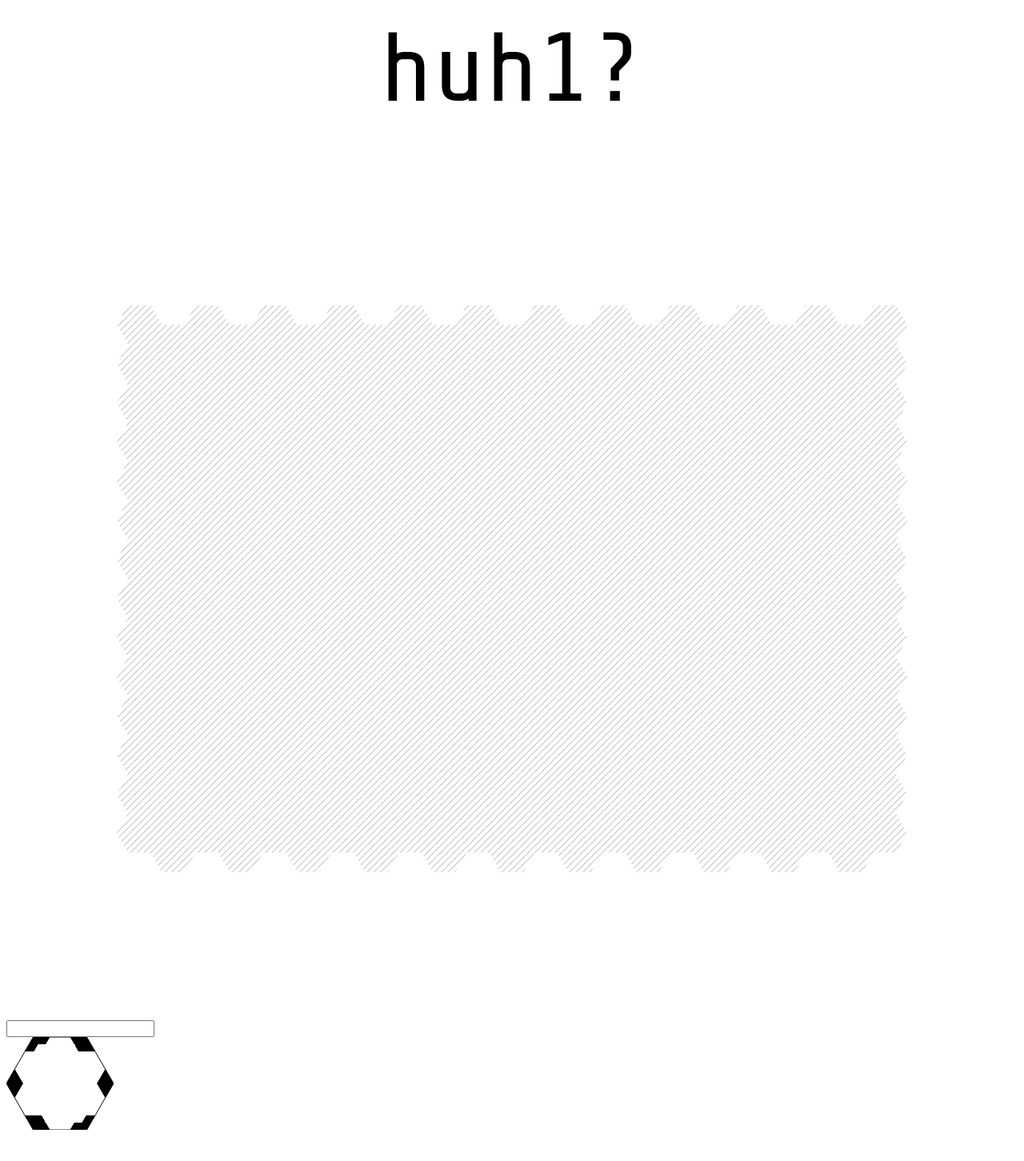
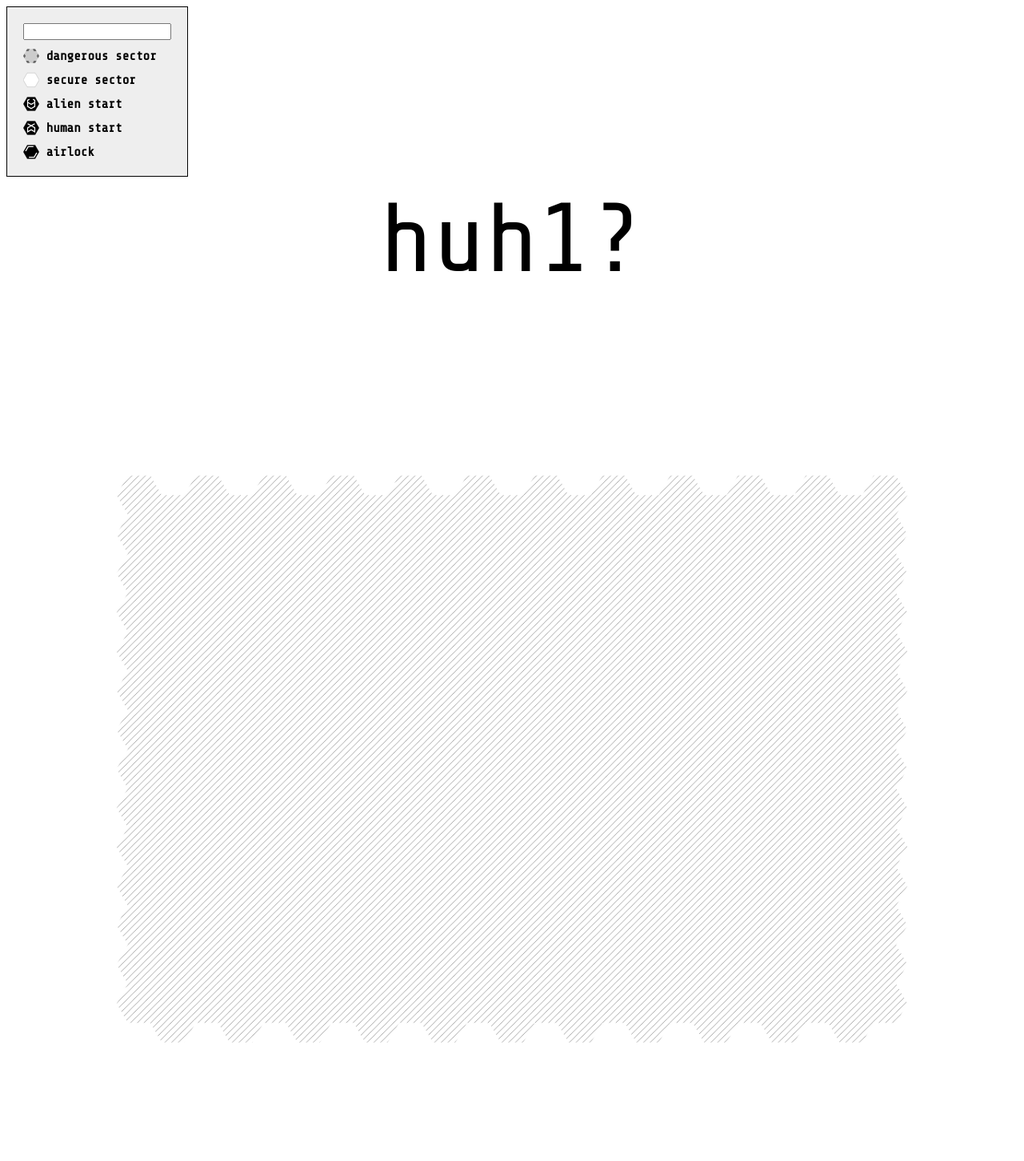
Before and after one commit to tomgp/escape-maps, a website: page site/index.html in a window 1280 px wide. Shown: the whole page at 80% size. Before the commit the page ends 1425 px from the top, so only its background shows below. Drawn offline with nearby package versions, Linux system fonts and the light colour scheme.

Commit message:
allows the user to choose particular icons to apply to the map
as opposed to making the user cycle through all the options

```diff
--- a/site/index.html
+++ b/site/index.html
@@ -6,6 +6,39 @@
   <script src="bundle.js"></script>
 </head>
 <body>
+<div class="ui">
+    <input type="text" name="title-input">
+    <div class="key-element" data-state="dangerous">
+        <svg class="key-icon" viewBox="0 0 134 116">
+            <use href="#hexagon-icon" fill="#CCCCCC"></use>
+            <use href="#dangerous-icon"></use>
+        </svg>
+    <span class="key-text">dangerous sector</span></div>
+    <div class="key-element" data-state="secure">
+        <svg class="key-icon" viewBox="0 0 134 116">
+            <use href="#hexagon-icon" fill="#FFFFFF" stroke="#000000"></use>
+            <use href="#secure-icon"></use>
+        </svg>
+    <span class="key-text">secure sector</span></div>
+    <div class="key-element" data-state="alien-start">
+        <svg class="key-icon" viewBox="0 0 134 116">
+            <use href="#hexagon-icon" fill="#000000" stroke="#FFFFFF"></use>
+            <use href="#alien-start-icon" fill="#FFFFFF"></use>
+        </svg>
+    <span class="key-text">alien start</span></div>
+    <div class="key-element" data-state="human-start">
+        <svg class="key-icon" viewBox="0 0 134 116">
+            <use href="#hexagon-icon" fill="#000000" stroke="#FFFFFF"></use>
+            <use href="#human-start-icon" fill="#FFFFFF"></use>
+        </svg>
+    <span class="key-text">human start</span></div>
+    <div class="key-element" data-state="airlock">
+        <svg class="key-icon" viewBox="0 0 134 116">
+            <use href="#hexagon-icon" fill="#000000" stroke="#FFFFFF"></use>
+            <use href="#airlock-icon" fill="#FFFFFF"></use>
+        </svg>
+    <span class="key-text">airlock</span></div>
+</div>
 <svg xmlns="http://www.w3.org/2000/svg" width="100%" height="100%" fill-rule="evenodd" stroke-linecap="round" stroke-linejoin="round" stroke-miterlimit="1.5" clip-rule="evenodd" version="1.1" viewBox="0 0 3000 3000" xml:space="preserve">
   <defs>
     <pattern id="hatching" patternUnits="userSpaceOnUse" width="20" height="20"><path d="M 0,20 l 20,-20 M -5,5 l 10,-10 M 15,25 l 10,-10" stroke-width="1" shape-rendering="auto" stroke="#343434" stroke-linecap="square"></path></pattern></defs>
@@ -340,30 +373,27 @@
     custom map
   </text>
 </svg>
-<div class="UI">
-<input type="text" name="title-input">
-</div>
-<svg width="134" height="116" viewBox="0 0 134 116" version="1.1" xmlns="http://www.w3.org/2000/svg" xmlns:xlink="http://www.w3.org/1999/xlink" xml:space="preserve" xmlns:serif="http://www.serif.com/" style="fill-rule:evenodd;clip-rule:evenodd;stroke-linecap:square;stroke-miterlimit:1.5;">
- <g id="human-start-icon">
-    <path d="M66.995,44.187l-31.918,-18.101l4.015,-7.086l27.903,15.826l27.908,-15.826l4.02,7.086l-31.928,18.101Z" style="fill:#fff;fill-rule:nonzero;"/>
-    <path d="M33.013,97.384l0,-43.289l33.895,-19.215l34.079,17.566l0,44.938l-33.994,-19.272l-33.98,19.272Zm33.98,-28.628l25.846,14.65l0,-25.997l-25.756,-13.272l-25.927,14.703l0,24.566l25.837,-14.65Z" style="fill:#fff;fill-rule:nonzero;"/>
-    <path d="M134,58.024l-33.5,58.023l-67,0l-33.5,-58.023l33.5,-58.024l67,0l33.5,58.024Z" style="fill:none;stroke:#000;stroke-width:1px;"/>
+<svg width="134" height="116" viewBox="0 0 134 116" class="icon-set">
+ <g id="human-start-icon" stroke="none">
+    <path d="M66.995,44.187l-31.918,-18.101l4.015,-7.086l27.903,15.826l27.908,-15.826l4.02,7.086l-31.928,18.101Z" />
+    <path d="M33.013,97.384l0,-43.289l33.895,-19.215l34.079,17.566l0,44.938l-33.994,-19.272l-33.98,19.272Zm33.98,-28.628l25.846,14.65l0,-25.997l-25.756,-13.272l-25.927,14.703l0,24.566l25.837,-14.65Z" />
 </g>
-<g id="alien-start-icon">
-    <path d="M67.009,100.979l-33.996,-19.624l0,-56.517l16.998,-9.817l4.067,7.058l-12.921,7.456l0,47.117l25.852,14.927l25.834,-14.927l0,-47.117l-12.912,-7.456l4.072,-7.058l16.984,9.817l0,56.517l-33.978,19.624Z" style="fill:#fff;fill-rule:nonzero;"/>
-    <path d="M67.009,66.431l-31.958,-18.444l4.072,-7.058l27.886,16.103l27.872,-16.103l4.072,7.058l-31.944,18.444Z" style="fill:#fff;fill-rule:nonzero;"/>
+<g id="alien-start-icon" stroke="none">
+    <path d="M67.009,100.979l-33.996,-19.624l0,-56.517l16.998,-9.817l4.067,7.058l-12.921,7.456l0,47.117l25.852,14.927l25.834,-14.927l0,-47.117l-12.912,-7.456l4.072,-7.058l16.984,9.817l0,56.517l-33.978,19.624Z" />
+    <path d="M67.009,66.431l-31.958,-18.444l4.072,-7.058l27.886,16.103l27.872,-16.103l4.072,7.058l-31.944,18.444Z" />
 </g>
-<g id="dangerous-icon">
-    <path d="M10.469,39.925l-10.432,18.074l10.432,18.083l10.432,-18.083l-10.432,-18.074Z" style="fill-rule:nonzero;"/>
-    <path d="M123.531,39.925l-10.432,18.074l10.432,18.083l10.432,-18.083l-10.432,-18.074Z" style="fill-rule:nonzero;"/>
-    <path d="M23.085,97.921l10.432,18.078l20.87,0l-10.438,-18.078l-20.864,0Z" style="fill-rule:nonzero;"/>
-    <path d="M79.616,0.003l10.428,18.073l20.874,0l-10.437,-18.073l-20.865,0Z" style="fill-rule:nonzero;"/>
-    <path d="M79.612,116l20.865,-0.02l10.442,-18.063l-20.875,0.005l-10.432,18.078Z" style="fill-rule:nonzero;"/>
-    <path d="M23.085,18.078l20.864,0l10.438,-18.074l-20.87,0l-10.432,18.074Z" style="fill-rule:nonzero;"/>
+<g id="dangerous-icon" stroke="none" fill="#666666">
+    <path d="M10.469,39.925l-10.432,18.074l10.432,18.083l10.432,-18.083l-10.432,-18.074Z"/>
+    <path d="M123.531,39.925l-10.432,18.074l10.432,18.083l10.432,-18.083l-10.432,-18.074Z"/>
+    <path d="M23.085,97.921l10.432,18.078l20.87,0l-10.438,-18.078l-20.864,0Z"/>
+    <path d="M79.616,0.003l10.428,18.073l20.874,0l-10.437,-18.073l-20.865,0Z"/>
+    <path d="M79.612,116l20.865,-0.02l10.442,-18.063l-20.875,0.005l-10.432,18.078Z"/>
+    <path d="M23.085,18.078l20.864,0l10.438,-18.074l-20.87,0l-10.432,18.074Z"/>
 </g>
-<g id="airlock-icon">
-    <path d="M94.427,106.959l-46.254,-0.011l0,-9.349l40.856,0.011l20.423,-35.37l8.102,4.668l-23.127,40.051Z" style="fill:#fff;fill-rule:nonzero;"/><path d="M24.543,53.766l-8.097,-4.674l23.127,-40.051l46.243,0.011l0,9.349l-40.851,-0.006l-20.422,35.371Z" style="fill:#fff;fill-rule:nonzero;"/>
+<g id="airlock-icon" stroke="none">
+    <path d="M94.427,106.959l-46.254,-0.011l0,-9.349l40.856,0.011l20.423,-35.37l8.102,4.668l-23.127,40.051Z" /><path d="M24.543,53.766l-8.097,-4.674l23.127,-40.051l46.243,0.011l0,9.349l-40.851,-0.006l-20.422,35.371Z" />
 </g>
+<g id="hexagon-icon"><path d="M134,58.024l-33.5,58.023l-67,0l-33.5,-58.023l33.5,-58.024l67,0l33.5,58.024Z"/></g>
 </svg>
 </body>
 </html>
--- a/site/style.css
+++ b/site/style.css
@@ -90,3 +90,39 @@ svg{
     stroke: none;
     pointer-events: none;
 }
+
+.icon-set{
+    display:none;
+}
+
+.ui{
+    padding:20px;
+    font-family: 'Share Tech Mono', monospace;
+    font-weight:bold;
+    color:#000000;
+    display: inline-block;
+    position: sticky;
+    top:0px;
+    background:#EEEEEE;
+    border: 1px solid black;
+}
+
+.key-icon{
+    width: 20px;
+    height: 20px;
+}
+.key-element{
+    position: relative;
+    margin-top: 10px;
+    height: 20px;
+}
+.key-element:hover{
+    color: red;
+    cursor: pointer;
+}
+.key-text{
+    position: relative;
+    top:-6px;
+    display:inline-block;
+    vertical-align: middle;
+}
```
Also changed, not shown: src/index.js (+13 -3 lines), site/bundle.js, site/hex-icon.svg (added), site/icons.svg.
